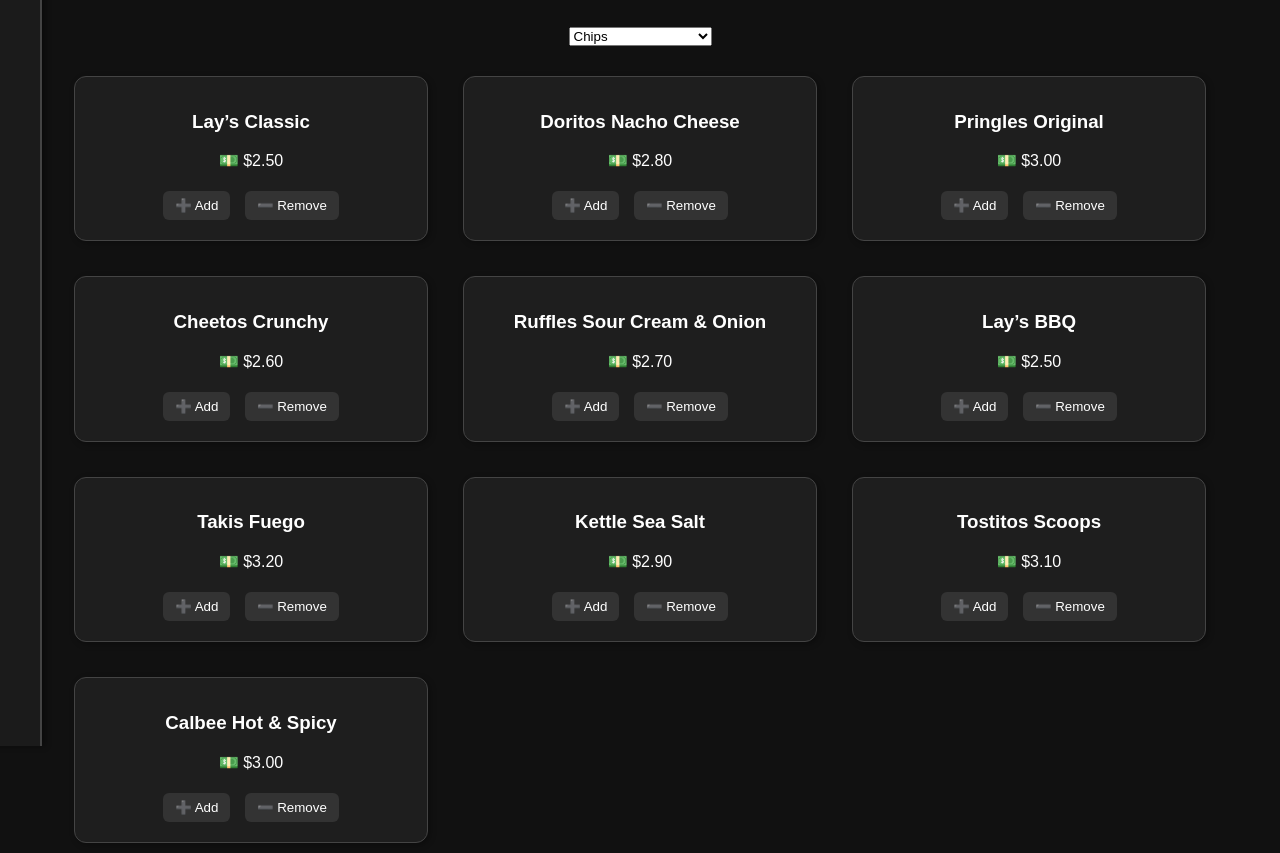
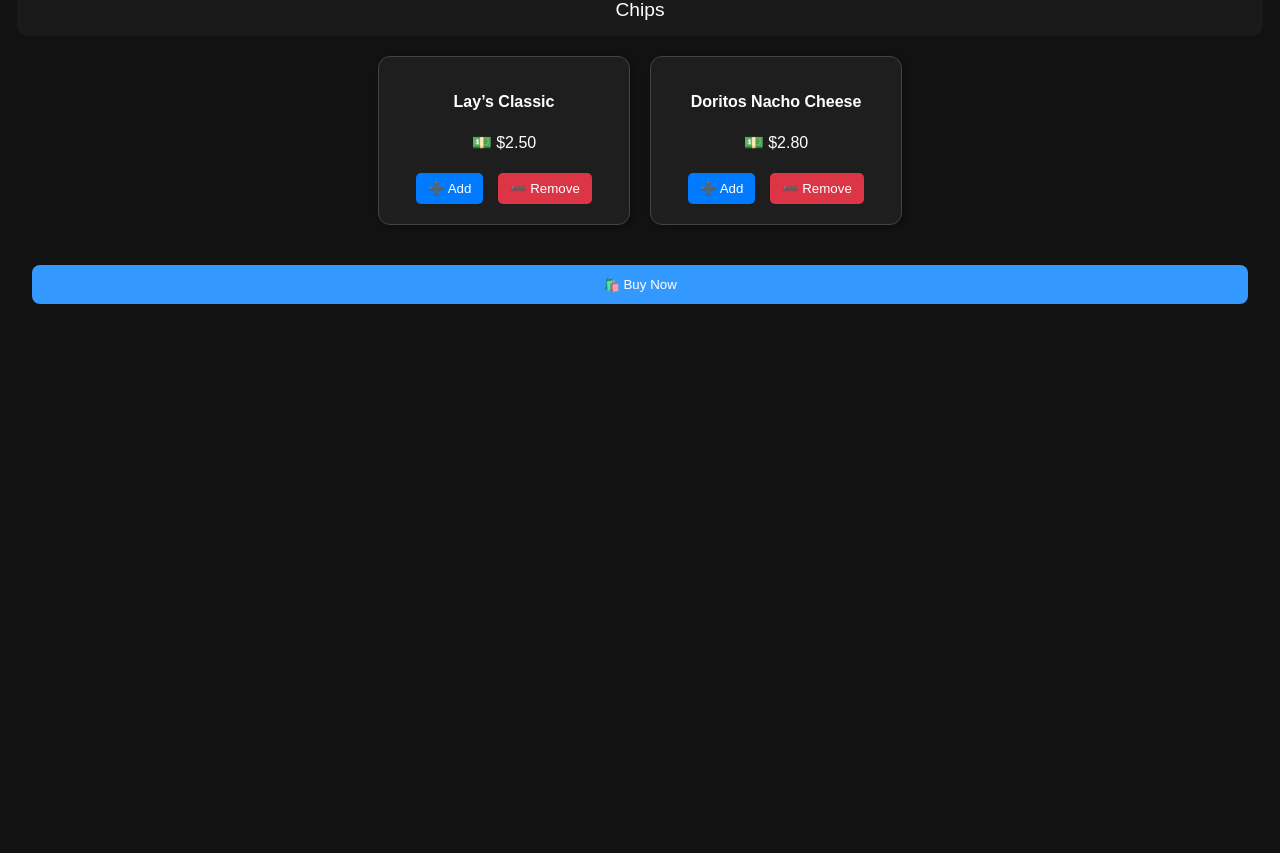
Before and after one commit to fire10dino/mini-mart, a plain HTML site: page index.html in a window 1280 px wide. Shown: the part 94-947 px from the top of the page. After the commit the page ends 800 px from the top, so only its background shows below. Drawn offline with Linux system fonts and the light colour scheme.

Commit message:
Update index.html

```diff
--- a/index.html
+++ b/index.html
@@ -1,267 +1,118 @@
 <!DOCTYPE html>
-<html>
+<html lang="en">
 <head>
 <meta charset="UTF-8">
 <title>MiniMart Convenience Store</title>
-
 <style>
     body {
-            background-color: #111;
+        margin: 0;
+        font-family: Arial, sans-serif;
+        background-color: #121212;
         color: white;
-            font-family: Arial, sans-serif;
-            margin: 0;
-            padding: 0;
     }
 
-        h1 {
+    header {
+        background-color: #1e1e1e;
+        padding: 15px;
         text-align: center;
-            padding: 20px;
+        font-size: 2em;
     }
 
-        /* Item Boxes (Original Dark Style) */
-        .item-box {
+    .category-bar {
+        background-color: #1a1a1a; /* slightly darker than main background */
+        padding: 15px;
+        margin: 10px auto;
+        width: 95%;
+        border-radius: 12px;
+        display: flex;
+        justify-content: center;
+        align-items: center;
+        font-size: 1.2em;
+        cursor: pointer;
+        transition: background 0.2s;
+    }
+
+    .category-bar:hover {
+        background-color: #222; /* subtle hover effect */
+    }
+
+    .container {
+        display: flex;
+        flex-wrap: wrap;
+        justify-content: center;
+        margin-top: 10px;
+    }
+
+    .card {
         border: 1px solid #444;
         border-radius: 12px;
         padding: 15px;
         margin: 10px;
         background-color: #1e1e1e;
+        width: 220px;
+        text-align: center;
         box-shadow: 2px 2px 6px rgba(0,0,0,0.3);
-            text-align: center;
     }
 
-        .item-grid {
-            display: grid;
-            grid-template-columns: repeat(3, 1fr);
-            gap: 15px;
-            width: 90%;
-            margin: auto;
+    .add-btn {
+        background-color: #007bff;
+        color: white;
+        border: none;
+        padding: 8px 12px;
+        margin: 5px;
+        cursor: pointer;
+        border-radius: 5px;
     }
 
-        button {
+    .remove-btn {
+        background-color: #dc3545;
+        color: white;
+        border: none;
+        padding: 8px 12px;
         margin: 5px;
-            padding: 7px 12px;
-            border: none;
-            border-radius: 6px;
         cursor: pointer;
-            background-color: #333;
-            color: white;
+        border-radius: 5px;
     }
 
-        button:hover {
-            background-color: #555;
-        }
-
-        /* --- SLIDING CART SIDEBAR (LEFT SIDE) --- */
-        #cartSidebar {
-            position: fixed;
-            top: 0;
-            left: -300px; /* hidden by default */
-            width: 300px;
-            height: 100%;
-            background-color: #1b1b1b;
-            border-right: 2px solid #444;
-            padding: 20px;
-            box-shadow: 3px 0 6px rgba(0,0,0,0.4);
-            transition: left 0.35s ease;
-            overflow-y: auto;
-            z-index: 9999;
-        }
-
-        #cartToggle {
-            position: fixed;
-            top: 20px;
-            left: 20px;
-            background-color: #222;
-            padding: 10px 15px;
-            border-radius: 6px;
+    .buy-btn {
+        background-color: #3399ff;
+        color: white;
+        border: none;
+        padding: 12px 20px;
         cursor: pointer;
-            z-index: 10000;
-        }
-
-        #cartSidebar.open {
-            left: 0;
-        }
-
-        hr {
-            border-color: #444;
+        border-radius: 8px;
+        width: 100%;
+        margin-top: 10px;
     }
 </style>
 </head>
 <body>
 
-    <h1>🏪 MiniMart Convenience Store</h1>
+<header>🏪 MiniMart Convenience Store</header>
 
-    <!-- Cart Toggle Button -->
-    <button id="cartToggle">🛒 Cart</button>
-
-    <!-- Sliding Cart Sidebar -->
-    <div id="cartSidebar">
-        <h2>Your Cart</h2>
-        <div id="cartItems"></div>
-        <hr>
-        <h3 id="cartTotal">Total: $0.00</h3>
-        <button onclick="checkout()">Buy Now</button>
+<div class="category-bar" onclick="alert('Selected category: Chips')">
+    Chips
 </div>
 
-    <!-- Categories -->
-    <div style="text-align:center; margin-bottom:20px;">
-        <select id="categorySelect" onchange="loadCategory()">
-        </select>
+<div class="container">
+    <div class="card">
+        <h4>Lay’s Classic</h4>
+        <p>💵 $2.50</p>
+        <button class="add-btn">➕ Add</button>
+        <button class="remove-btn">➖ Remove</button>
+    </div>
+    <div class="card">
+        <h4>Doritos Nacho Cheese</h4>
+        <p>💵 $2.80</p>
+        <button class="add-btn">➕ Add</button>
+        <button class="remove-btn">➖ Remove</button>
+    </div>
+    <!-- more cards here -->
 </div>
 
-    <!-- Items -->
-    <div id="itemsContainer" class="item-grid"></div>
-
-    <script>
-        // Store Data (same as Streamlit version)
-        const categories = {
-            "Chips": {
-                "Lay’s Classic": 2.5,
-                "Doritos Nacho Cheese": 2.8,
-                "Pringles Original": 3.0,
-                "Cheetos Crunchy": 2.6,
-                "Ruffles Sour Cream & Onion": 2.7,
-                "Lay’s BBQ": 2.5,
-                "Takis Fuego": 3.2,
-                "Kettle Sea Salt": 2.9,
-                "Tostitos Scoops": 3.1,
-                "Calbee Hot & Spicy": 3.0
-            },
-            "Drinks": {
-                "Coca-Cola": 1.5,
-                "Pepsi": 1.5,
-                "Sprite": 1.5,
-                "Fanta Orange": 1.6,
-                "Mountain Dew": 1.7,
-                "Gatorade Lemon-Lime": 2.0,
-                "Red Bull": 2.8,
-                "Monster Energy": 3.0,
-                "Iced Coffee (Can)": 2.2,
-                "Bottled Water": 1.0,
-                "Minute Maid Apple Juice": 2.0,
-                "Milk Tea (Bottle)": 2.5
-            },
-            "Candies / Chocolate": {
-                "Snickers": 1.5,
-                "KitKat": 1.5,
-                "Twix": 1.6,
-                "M&M’s": 1.8,
-                "Hershey’s Bar": 1.7,
-                "Skittles": 1.5,
-                "Reese’s Peanut Butter Cup": 1.9,
-                "Mentos": 1.0,
-                "Toblerone": 2.0,
-                "Ferrero Rocher": 2.5,
-                "Sour Patch Kids": 1.8,
-                "Chupa Chups Lollipop": 1.0,
-                "Kinder Bueno": 2.2,
-                "Pocky (Strawberry)": 1.8
-            },
-            "Instant Noodles": {
-                "Nissin Cup Noodles (Chicken)": 2.0,
-                "Nissin Spicy Beef": 2.2,
-                "Shin Ramyun": 2.5,
-                "Samyang Hot Chicken": 3.0,
-                "Indomie Mi Goreng": 2.0,
-                "Maruchan Seafood Flavor": 2.3,
-                "Nongshim Neoguri": 2.5,
-                "Mama Shrimp Tom Yum": 2.1
-            },
-            "Gift Cards": {
-                "Steam Gift Card ($10)": 10.0,
-                "Google Play Card ($10)": 10.0,
-                "Apple Gift Card ($10)": 10.0,
-                "Roblox Gift Card ($10)": 10.0,
-                "Amazon Gift Card ($10)": 10.0,
-                "Netflix Gift Card ($10)": 10.0
-            }
-        };
-
-        // Populate category dropdown
-        const categorySelect = document.getElementById("categorySelect");
-        for (let cat in categories) {
-            let option = document.createElement("option");
-            option.value = cat;
-            option.textContent = cat;
-            categorySelect.appendChild(option);
-        }
-
-        // Cart storage
-        let cart = {};
-
-        function loadCategory() {
-            const selected = categorySelect.value;
-            const container = document.getElementById("itemsContainer");
-            container.innerHTML = "";
-
-            for (let item in categories[selected]) {
-                let price = categories[selected][item];
-
-                container.innerHTML += `
-                    <div class="item-box">
-                        <h3>${item}</h3>
-                        <p>💵 $${price.toFixed(2)}</p>
-                        <button onclick="addItem('${item}', ${price})">➕ Add</button>
-                        <button onclick="removeItem('${item}')">➖ Remove</button>
+<div style="width: 95%; margin: 20px auto;">
+    <button class="buy-btn">🛍️ Buy Now</button>
 </div>
-                `;
-            }
-        }
-
-        function addItem(item, price) {
-            if (!cart[item]) {
-                cart[item] = { price: price, quantity: 0 };
-            }
-            cart[item].quantity++;
-            updateCart();
-        }
-
-        function removeItem(item) {
-            if (cart[item]) {
-                cart[item].quantity--;
-                if (cart[item].quantity <= 0) delete cart[item];
-            }
-            updateCart();
-        }
-
-        function updateCart() {
-            const cartItems = document.getElementById("cartItems");
-            const cartTotal = document.getElementById("cartTotal");
-
-            cartItems.innerHTML = "";
-            let total = 0;
-
-            for (let item in cart) {
-                let q = cart[item].quantity;
-                let p = cart[item].price;
-
-                total += q * p;
-
-                cartItems.innerHTML += `
-                    <p>${item} x${q} — $${(q * p).toFixed(2)}</p>
-                `;
-            }
-
-            cartTotal.textContent = "Total: $" + total.toFixed(2);
-        }
-
-        function checkout() {
-            alert("Thank you for shopping with us!\n(Email sending not enabled in HTML version.)");
-            cart = {};
-            updateCart();
-        }
-
-        // Cart Sidebar Toggle
-        const cartSidebar = document.getElementById("cartSidebar");
-        const cartToggle = document.getElementById("cartToggle");
-
-        cartToggle.onclick = () => {
-            cartSidebar.classList.toggle("open");
-        };
-
-        // Load default category
-        loadCategory();
-    </script>
 
 </body>
 </html>
```
Lines whose indentation alone changed are shown as unchanged.
